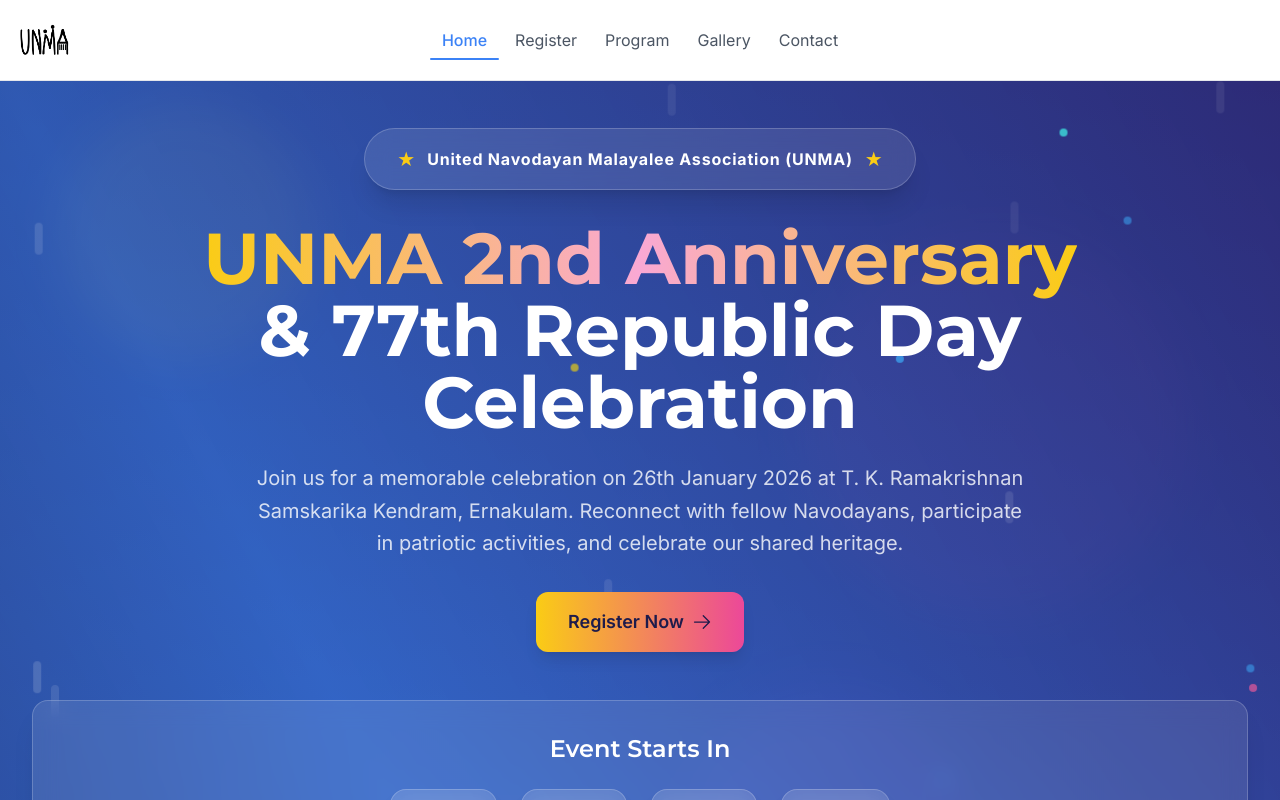
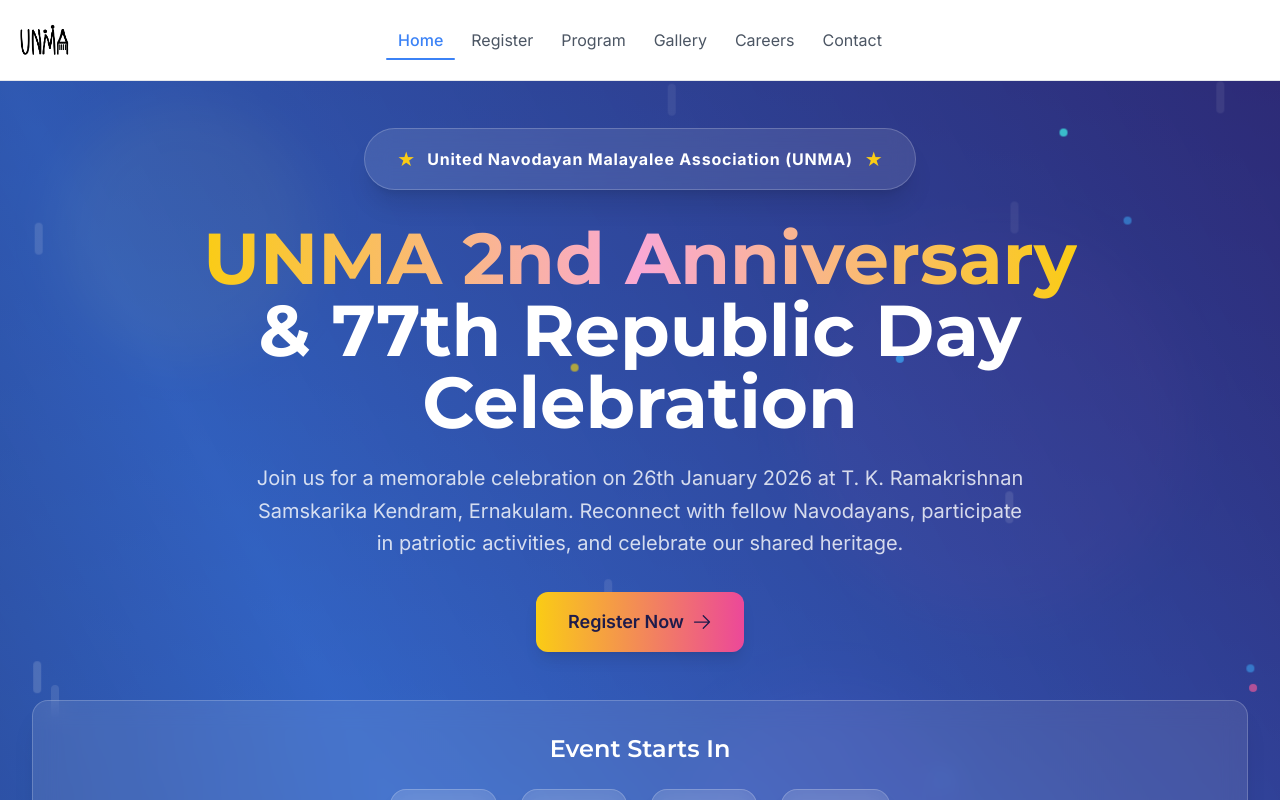
Before and after one commit to Ashin-Amanulla/unma-2nd-anniversary, a React (Vite) app in the folder unma2025-frontend/: page / in a window 1280 px wide. Shown: the top 800 px of the page. Built offline with nearby package versions, Linux system fonts and the light colour scheme; no server answers; what i18n-iso-countries would draw is missing.

Commit message:
refactor: Clean up Header component by removing commented-out NavLink for careers

```diff
--- a/unma2025-frontend/src/components/layout/Header.jsx
+++ b/unma2025-frontend/src/components/layout/Header.jsx
@@ -141,7 +141,7 @@
                 </>
               )}
             </NavLink>
-            {/* <NavLink
+            <NavLink
               to="/careers"
               className={({ isActive }) =>
                 `px-3 py-2 my-1 rounded-lg transition-all duration-200 relative ${
@@ -159,7 +159,7 @@
                   )}
                 </>
               )}
-            </NavLink> */}
+            </NavLink>
 
             <NavLink
               to="/contact"
```
